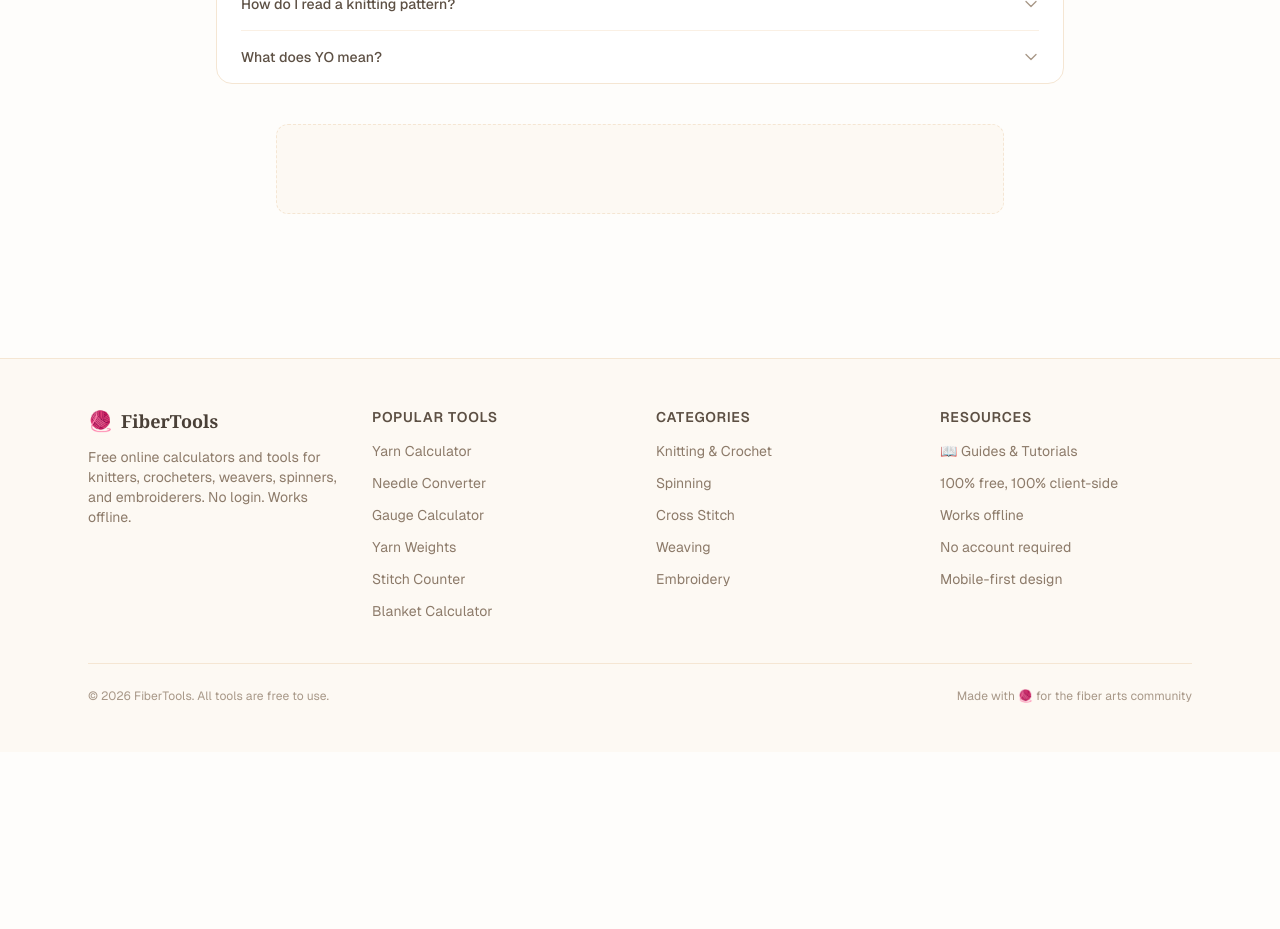
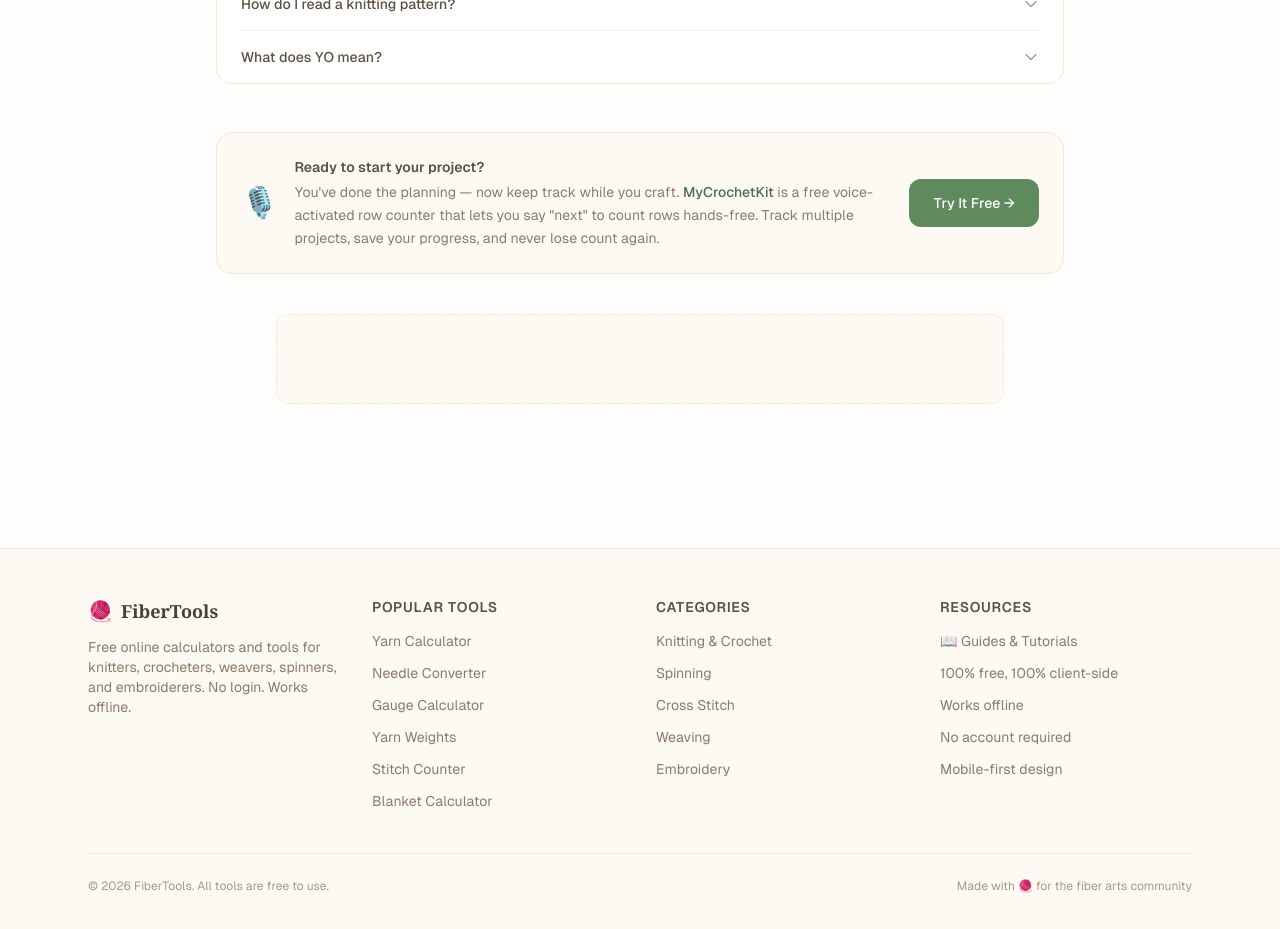
Before and after one commit to raiderj77/fibertools, a Next.js app: page /abbreviation-glossary in a window 1280 px wide. Shown: the part 5140-6069 px from the top of the page. Before the commit the page ends 5892 px from the top, so only its background shows below. Built offline with nearby package versions, Linux system fonts and the light colour scheme.

Commit message:
Add MyCrochetKit callouts to tool pages, blog posts, and footer

```diff
--- a/src/components/ToolLayout.tsx
+++ b/src/components/ToolLayout.tsx
@@ -78,6 +78,38 @@ export default function ToolLayout({ slug, children }: ToolLayoutProps) {
       {/* FAQ */}
       <FAQSection faqs={toolFaqs[slug] || []} toolName={tool.name} />
 
+      {/* Project tracking callout */}
+      <section className="mt-12">
+        <div className="bg-cream-100 dark:bg-bark-800 rounded-2xl border border-cream-300 dark:border-bark-700 p-6 flex flex-col sm:flex-row items-start sm:items-center gap-4">
+          <span className="text-3xl flex-shrink-0">🎙️</span>
+          <div className="flex-1 min-w-0">
+            <h3 className="font-semibold text-bark-700 dark:text-cream-200 text-sm mb-1">
+              Ready to start your project?
+            </h3>
+            <p className="text-sm text-bark-500 dark:text-bark-400 leading-relaxed">
+              {"You've done the planning — now keep track while you craft. "}
+              <a
+                href="https://mycrochetkit.com"
+                target="_blank"
+                rel="noopener noreferrer"
+                className="text-sage-600 dark:text-sage-400 hover:underline font-medium"
+              >
+                MyCrochetKit
+              </a>
+              {" is a free voice-activated row counter that lets you say \"next\" to count rows hands-free. Track multiple projects, save your progress, and never lose count again."}
+            </p>
+          </div>
+          <a
+            href="https://mycrochetkit.com"
+            target="_blank"
+            rel="noopener noreferrer"
+            className="btn-primary text-sm whitespace-nowrap flex-shrink-0"
+          >
+            Try It Free →
+          </a>
+        </div>
+      </section>
+
       {/* Ad: before footer */}
       <AdSlot position="before-footer" />
     </main>
```
